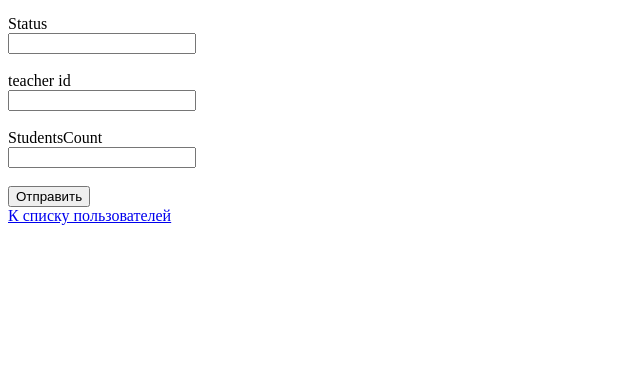
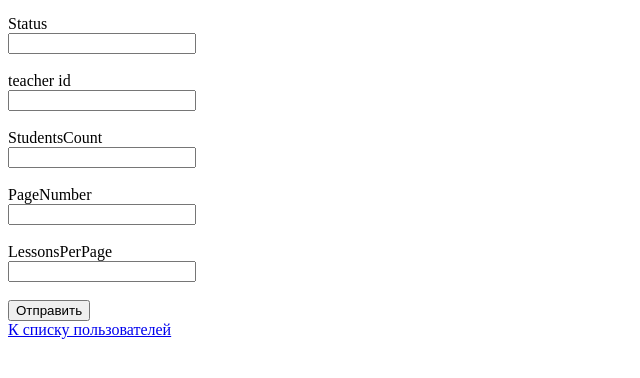
Before and after one commit to zm412/backendTest, a website: page index.html in a window 1280 px wide. Shown: the part 122-500 px from the top of the page, without its empty margins (0-640 px from the left). Drawn offline with Linux system fonts and the light colour scheme.

Commit message:
added pages

```diff
--- a/index.html
+++ b/index.html
@@ -52,6 +52,10 @@ pointer-events: none;
         <input name="teacherIds"  class="field"  /><br><br>
         <label>StudentsCount</label><br>
         <input name="studentsCount" type="number" class="field"  /><br><br>
+        <label>PageNumber</label><br>
+        <input name="page" type="number" class="field"  /><br><br>
+        <label>LessonsPerPage</label><br>
+        <input name="lessonsPerPage" type="number" class="field"  /><br><br>
         <input type="submit" value="Отправить" />
      </form>
       <div id='table'></div>
```
Also changed, not shown: models/lesson_model.js (+6 -1 lines).
